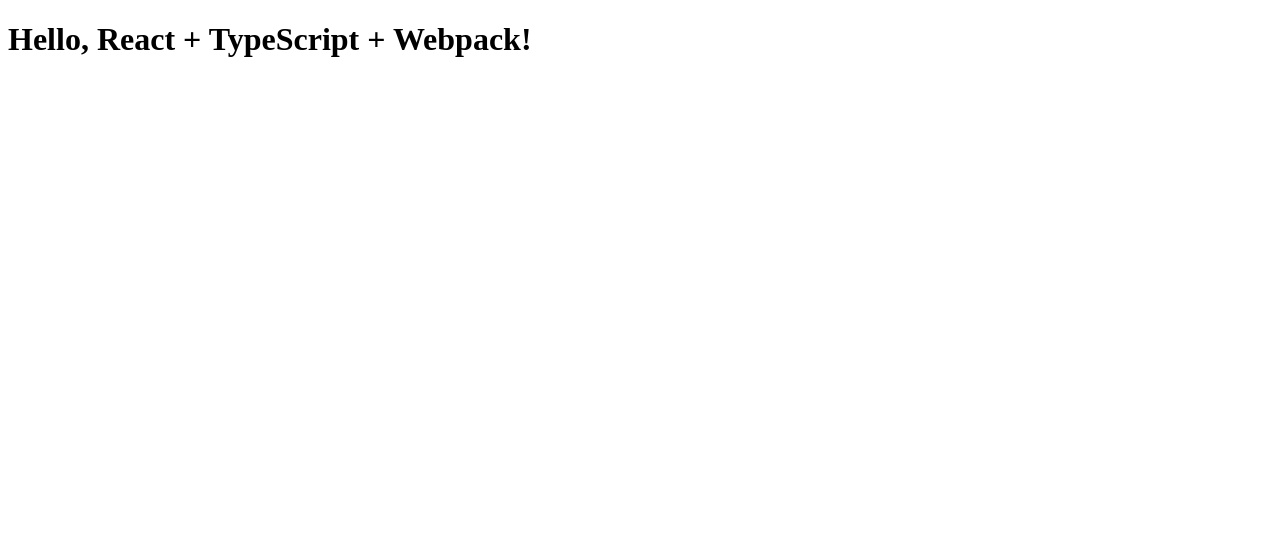
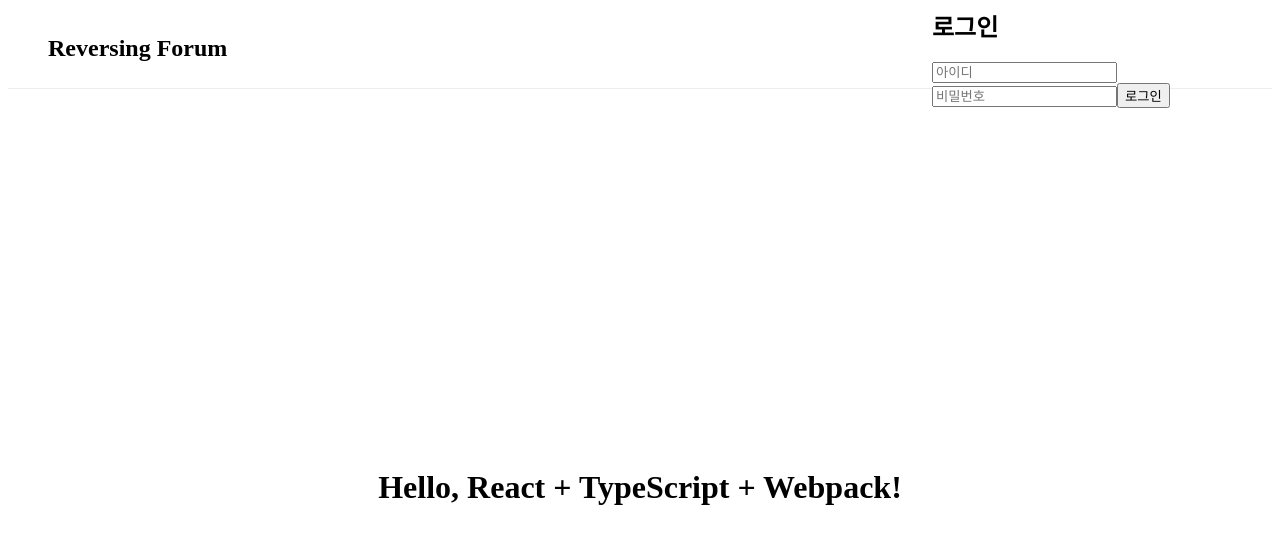
Before and after one commit to MeroZemory/reversing-forum, a React app in the folder frontend/: page / in a window 1280 px wide. Shown: the top 544 px of the page. Built offline with nearby package versions, Linux system fonts and the light colour scheme.

Commit message:
feat(auth): implement user authentication system with login/logout functionality

```diff
--- /dev/null
+++ b/frontend/src/components/molecules/LoginFields.tsx
@@ -0,0 +1,36 @@
+import React from 'react';
+// import Input from '../atoms/Input';
+// import Button from '../atoms/Button';
+
+interface LoginFieldsProps {
+  username: string;
+  password: string;
+  onChange: (e: React.ChangeEvent<HTMLInputElement>) => void;
+  onSubmit: (e: React.FormEvent) => void;
+}
+
+const LoginFields: React.FC<LoginFieldsProps> = ({ username, password, onChange, onSubmit }) => (
+  <form onSubmit={onSubmit}>
+    {/* 아이디 입력 */}
+    <input
+      name="username"
+      placeholder="아이디"
+      value={username}
+      onChange={onChange}
+      autoComplete="username"
+    />
+    {/* 비밀번호 입력 */}
+    <input
+      name="password"
+      type="password"
+      placeholder="비밀번호"
+      value={password}
+      onChange={onChange}
+      autoComplete="current-password"
+    />
+    {/* 로그인 버튼 */}
+    <button type="submit">로그인</button>
+  </form>
+);
+
+export default LoginFields;
--- /dev/null
+++ b/frontend/src/components/organisms/LoginForm.tsx
@@ -0,0 +1,35 @@
+import React, { useState } from 'react';
+import LoginFields from '../molecules/LoginFields';
+
+interface LoginFormProps {
+  onLogin: (username: string, password: string) => void;
+  error?: string;
+}
+
+const LoginForm: React.FC<LoginFormProps> = ({ onLogin, error }) => {
+  const [form, setForm] = useState({ username: '', password: '' });
+
+  const handleChange = (e: React.ChangeEvent<HTMLInputElement>) => {
+    setForm({ ...form, [e.target.name]: e.target.value });
+  };
+
+  const handleSubmit = (e: React.FormEvent) => {
+    e.preventDefault();
+    onLogin(form.username, form.password);
+  };
+
+  return (
+    <div>
+      <h2>로그인</h2>
+      <LoginFields
+        username={form.username}
+        password={form.password}
+        onChange={handleChange}
+        onSubmit={handleSubmit}
+      />
+      {error && <div style={{ color: 'red' }}>{error}</div>}
+    </div>
+  );
+};
+
+export default LoginForm;
--- /dev/null
+++ b/frontend/src/components/organisms/UserProfile.tsx
@@ -0,0 +1,15 @@
+import React from 'react';
+
+interface UserProfileProps {
+  username: string;
+  onLogout: () => void;
+}
+
+const UserProfile: React.FC<UserProfileProps> = ({ username, onLogout }) => (
+  <div>
+    <h2>환영합니다, {username}님!</h2>
+    <button onClick={onLogout}>로그아웃</button>
+  </div>
+);
+
+export default UserProfile;
--- /dev/null
+++ b/frontend/src/contexts/AuthContext.tsx
@@ -0,0 +1,57 @@
+import React, { createContext, useContext, useState, ReactNode, useEffect } from 'react';
+
+interface AuthContextType {
+  isLoggedIn: boolean;
+  username: string | null;
+  login: (username: string, password: string) => Promise<void>;
+  logout: () => void;
+  error: string | null;
+}
+
+const AuthContext = createContext<AuthContextType | undefined>(undefined);
+
+export const AuthProvider = ({ children }: { children: ReactNode }) => {
+  const [isLoggedIn, setIsLoggedIn] = useState(false);
+  const [username, setUsername] = useState<string | null>(null);
+  const [error, setError] = useState<string | null>(null);
+
+  useEffect(() => {
+    // localStorage에서 로그인 상태 복원
+    const savedUser = localStorage.getItem('username');
+    if (savedUser) {
+      setIsLoggedIn(true);
+      setUsername(savedUser);
+    }
+  }, []);
+
+  const login = async (username: string, password: string) => {
+    // 실제 서비스에서는 API 호출 필요
+    if (username === 'test' && password === '1234') {
+      setIsLoggedIn(true);
+      setUsername(username);
+      setError(null);
+      localStorage.setItem('username', username);
+    } else {
+      setError('아이디 또는 비밀번호가 올바르지 않습니다.');
+    }
+  };
+
+  const logout = () => {
+    setIsLoggedIn(false);
+    setUsername(null);
+    setError(null);
+    localStorage.removeItem('username');
+  };
+
+  return (
+    <AuthContext.Provider value={{ isLoggedIn, username, login, logout, error }}>
+      {children}
+    </AuthContext.Provider>
+  );
+};
+
+export const useAuth = () => {
+  const context = useContext(AuthContext);
+  if (!context) throw new Error('useAuth는 AuthProvider 내에서만 사용해야 합니다.');
+  return context;
+};
--- a/frontend/src/index.tsx
+++ b/frontend/src/index.tsx
@@ -1,7 +1,54 @@
 import React from "react";
 import ReactDOM from "react-dom/client";
+import { AuthProvider, useAuth } from "./contexts/AuthContext";
+import LoginForm from "./components/organisms/LoginForm";
+import UserProfile from "./components/organisms/UserProfile";
 
-const App = () => <h1>Hello, React + TypeScript + Webpack!</h1>;
+// 우상단 로그인/유저 정보 표시용 래퍼 컴포넌트
+const TopRightAuth: React.FC = () => {
+  const { isLoggedIn, username, login, logout, error } = useAuth();
+  return (
+    <div style={{ width: "100%" }}>
+      {isLoggedIn ? (
+        <UserProfile username={username!} onLogout={logout} />
+      ) : (
+        <LoginForm onLogin={login} error={error || undefined} />
+      )}
+    </div>
+  );
+};
+
+// 상단 레이아웃 컴포넌트
+const Header: React.FC = () => (
+  <div style={{
+    display: "flex",
+    justifyContent: "space-between",
+    alignItems: "center",
+    height: 80,
+    padding: "0 40px",
+    borderBottom: "1px solid #eee",
+    position: "relative"
+  }}>
+    <div style={{ fontWeight: "bold", fontSize: 24 }}>Reversing Forum</div>
+    <div style={{ position: "relative", width: 300, display: "flex", justifyContent: "flex-end" }}>
+      <TopRightAuth />
+    </div>
+  </div>
+);
+
+// 메인 레이아웃 컴포넌트
+const App = () => (
+  <div style={{ minHeight: "100vh", display: "flex", flexDirection: "column" }}>
+    <Header />
+    <div style={{ flex: 1, display: "flex", flexDirection: "column", alignItems: "center", justifyContent: "center" }}>
+      <h1 style={{ textAlign: "center", marginTop: 100 }}>Hello, React + TypeScript + Webpack!</h1>
+    </div>
+  </div>
+);
 
 const root = ReactDOM.createRoot(document.getElementById("root")!);
-root.render(<App />);
+root.render(
+  <AuthProvider>
+    <App />
+  </AuthProvider>
+);
```
